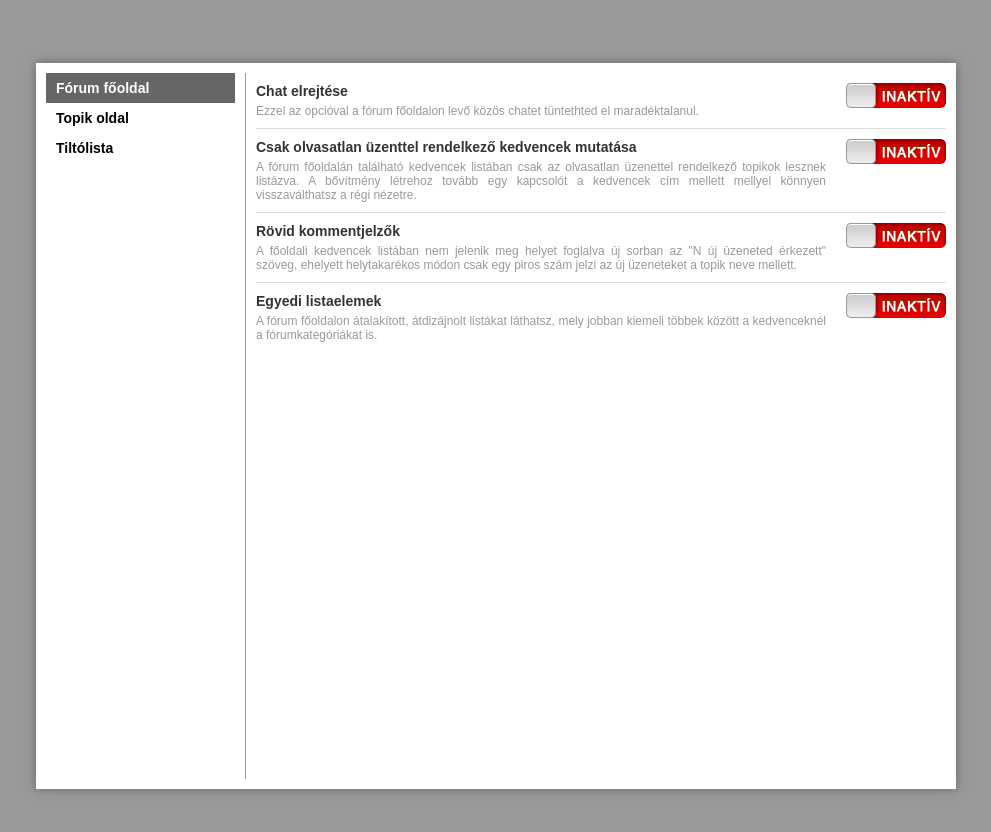
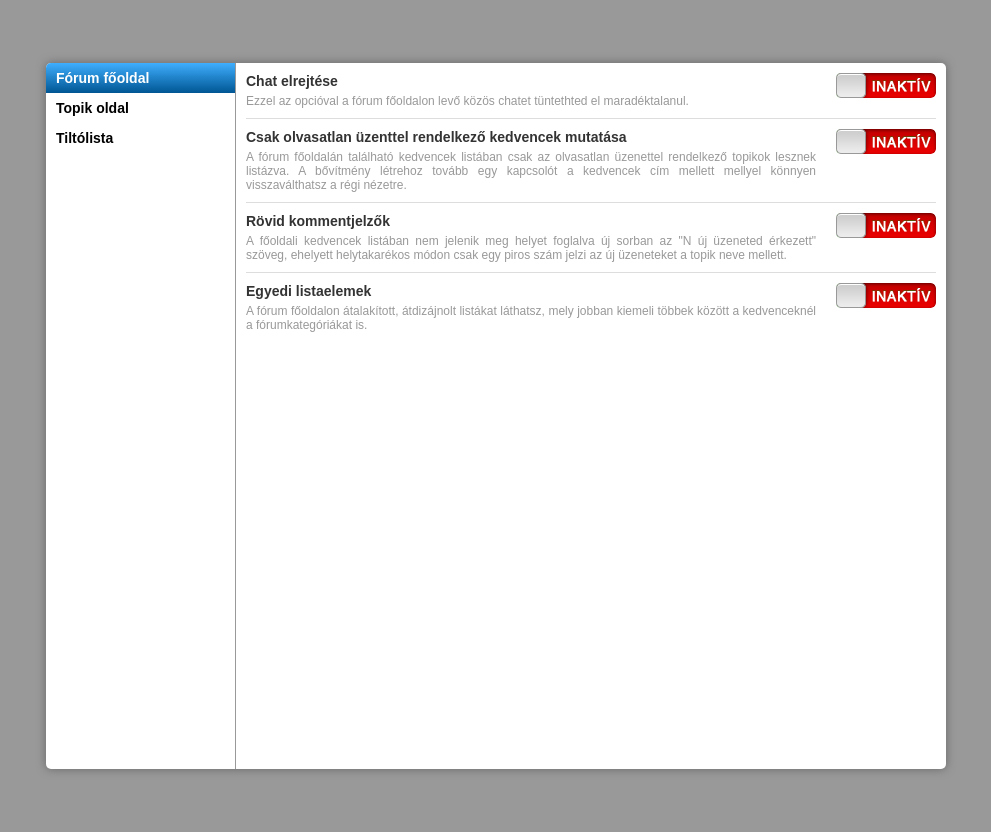
Before and after one commit to dzsani/SG.hu-Extension, a plain HTML site: page html/settings.html in a window 1280 px wide. Shown: the whole page, without its empty margins (144-1135 px from the left). Drawn offline with Linux system fonts and the light colour scheme.

Commit message:
some ui polish

```diff
--- a/css/settings.css
+++ b/css/settings.css
@@ -6,15 +6,14 @@ body {
 	width: 900px;
 	height: 90%;
 	margin: 5% auto;
-	padding: 10px;
 	background-color: #FFF;
 	-webkit-box-shadow: #666 0px 0px 10px;
+	border-radius: 5px;
 }
 
 #left {
 	width: 189px;
 	height: 100%;
-	padding-right: 10px;
 	margin-right: 10px;
 	float: left;
 	border-right: 1px solid #999;
@@ -23,6 +22,7 @@ body {
 #right {
 	width: 690px;
 	height: 100%;
+	padding-right: 10px;
 	float: right;
 }
 
@@ -40,8 +40,19 @@ body {
 	cursor: pointer;
 }
 
+#left ul li:first-child {
+	border-top-left-radius: 5px;
+}
+
 #left ul li.active {
-	background-color: #666;
+
+	background-image: -webkit-gradient(
+		linear,
+		left bottom,
+		left top,
+		color-stop(0, rgb(0,86,147)),
+		color-stop(1, rgb(63,174,254))
+	);
 	color: #FFF;
 }
 
```
